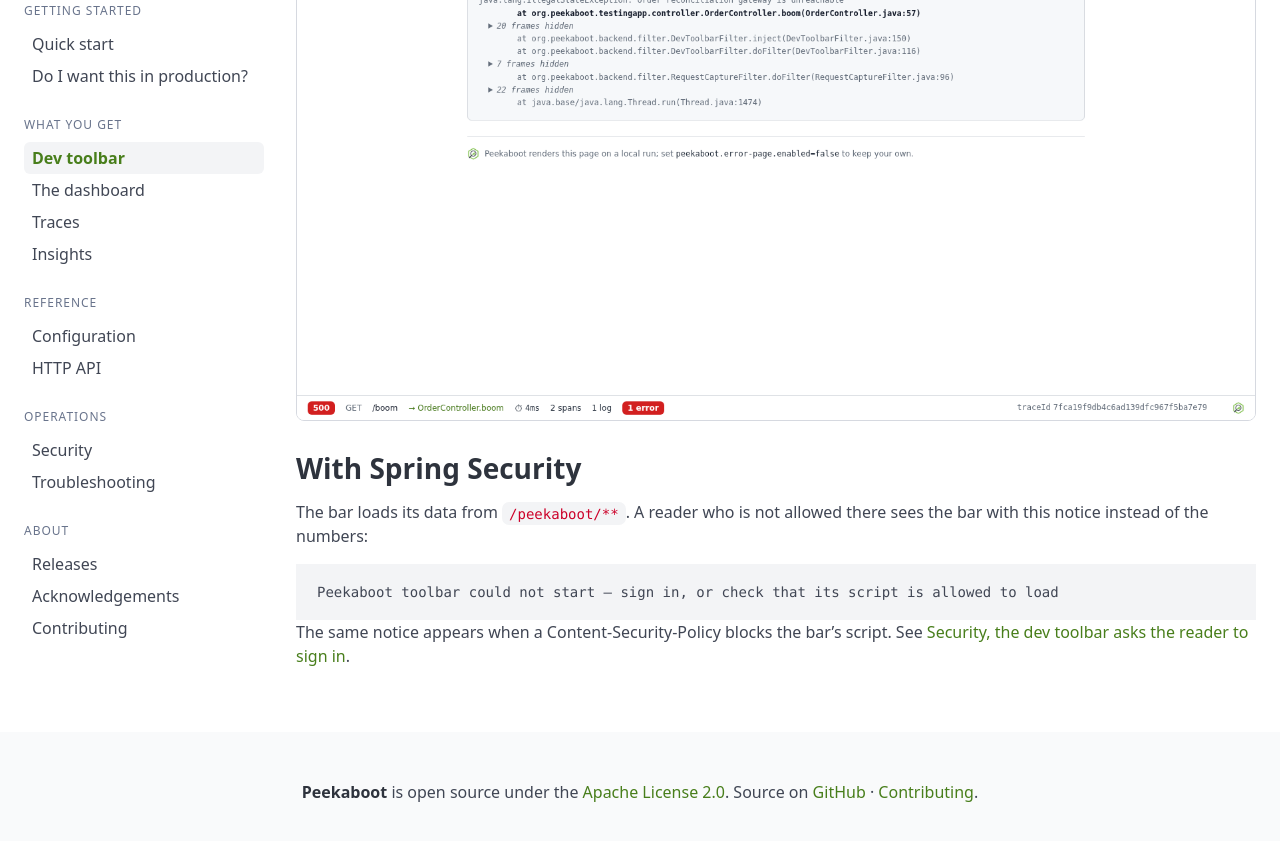
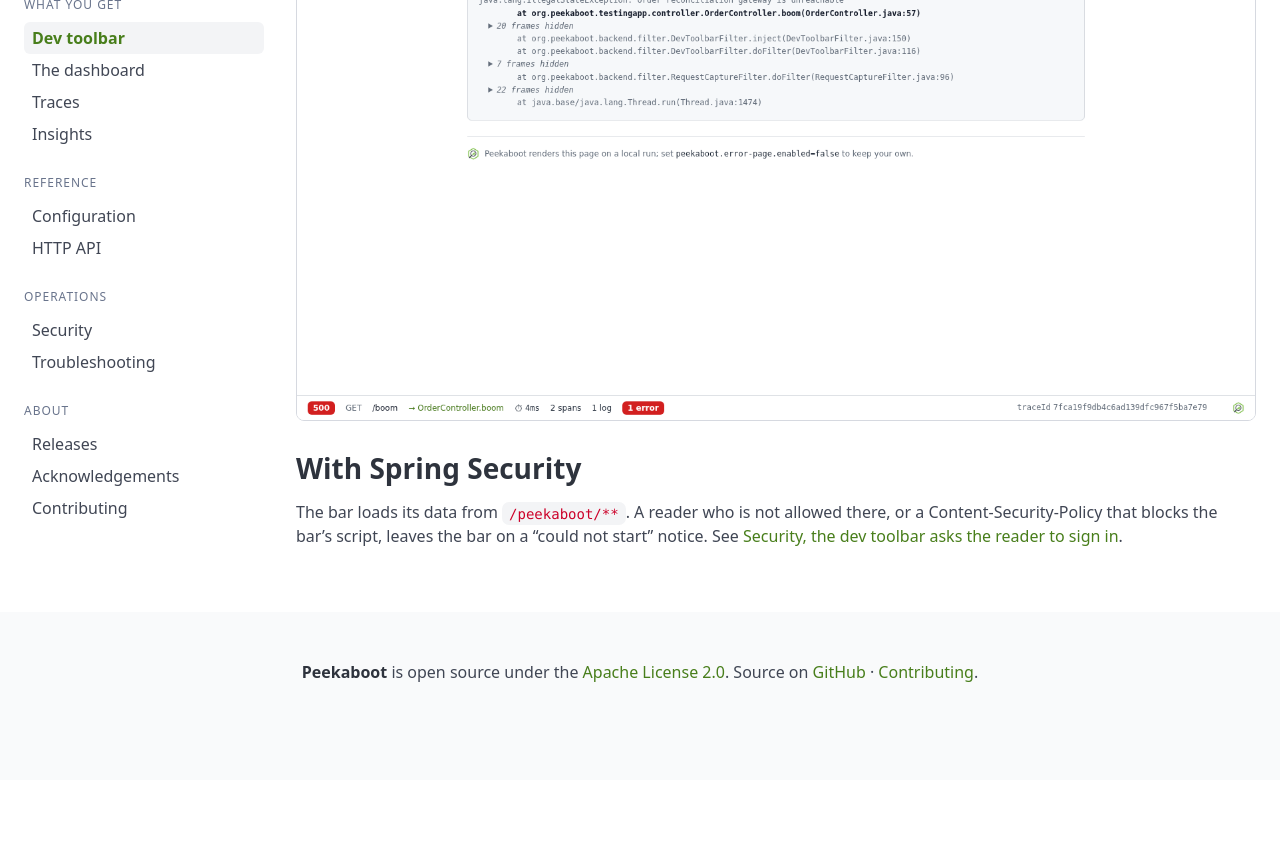
Before and after one commit to peekaboot-org/peekaboot-org.github.io, a Jekyll site: the page built from docs/dev-toolbar.md, in a window 1280 px wide and 900 px high, scrolled down 3072 px. Shown: the top 841 px of the window. Built offline with Jekyll 4.4.1, drawn with Linux system fonts in a browser that asks for light colours; after the commit the page ends 3852 px from its top, so only the background shows below that; some of the changed text lies outside the part shown.

Commit message:
docs: state each toolbar rule once

````diff
--- a/docs/dev-toolbar.md
+++ b/docs/dev-toolbar.md
@@ -60,8 +60,8 @@
 HTML error pages get the bar too. See [the bar on the error
 page](#the-bar-on-the-error-page).
 
-To inject the bar, Peekaboot holds each HTML response in memory, up to 2 MiB. If generating
-the bar fails, the page is served unchanged. Your page's CSS does not affect the bar.
+To inject the bar, Peekaboot holds each HTML response in memory. If generating the bar fails,
+the page is served unchanged. Your page's CSS does not affect the bar.
 
 ## Request and response detail {#request-and-response-detail}
 
@@ -118,13 +118,7 @@
 
 ## With Spring Security {#with-spring-security}
 
-The bar loads its data from `/peekaboot/**`. A reader who is not allowed there sees the bar
-with this notice instead of the numbers:
-
-```
-Peekaboot toolbar could not start — sign in, or check that its script is allowed to load
-```
-
-The same notice appears when a Content-Security-Policy blocks the bar's script. See [Security,
-the dev toolbar asks the reader to sign
+The bar loads its data from `/peekaboot/**`. A reader who is not allowed there, or a
+Content-Security-Policy that blocks the bar's script, leaves the bar on a "could not start"
+notice. See [Security, the dev toolbar asks the reader to sign
 in]({{ '/docs/security/' | relative_url }}#toolbar-requires-sign-in).
````
